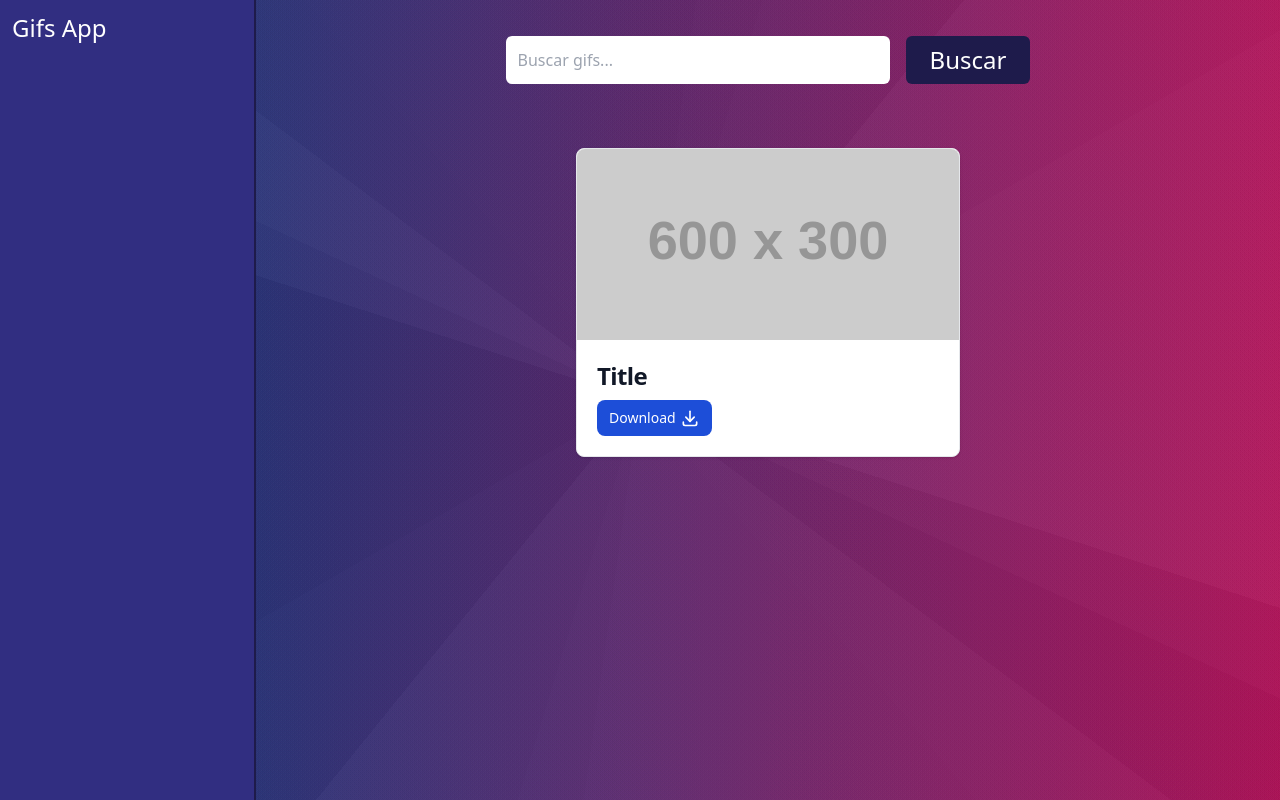
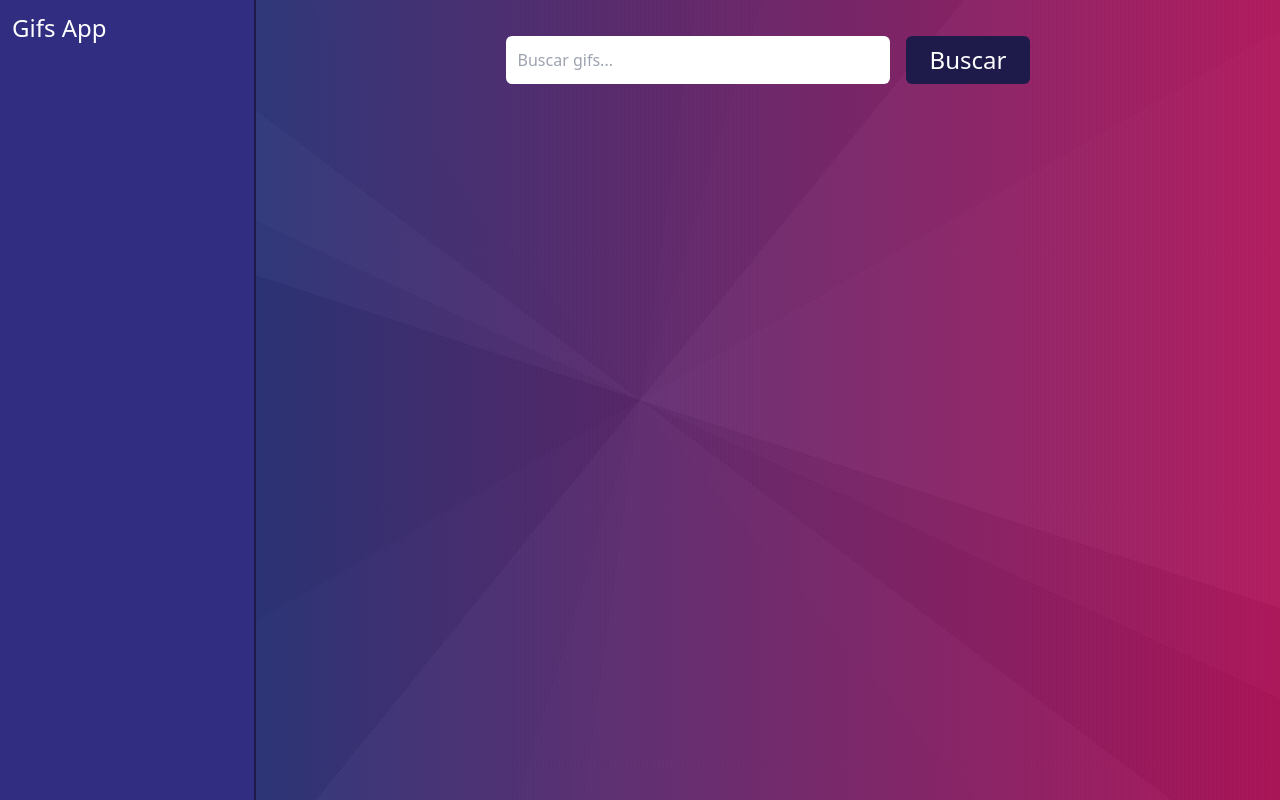
Before and after one commit to iam-leo/gifs-app, an Angular app: page / in a window 1280 px wide. Built offline with nearby package versions, Linux system fonts and the light colour scheme.

Commit message:
add: data gifts to cardList components

```diff
--- a/src/app/gifs/components/card-list/card-list.component.html
+++ b/src/app/gifs/components/card-list/card-list.component.html
@@ -1,10 +1,11 @@
-<div class="max-w-sm bg-white border border-gray-200 rounded-lg shadow dark:bg-gray-800 dark:border-gray-700">
+<div *ngFor="let gif of gifs"
+    class="max-w-sm bg-white border border-gray-200 rounded-lg shadow dark:bg-gray-800 dark:border-gray-700">
     <a href="#">
         <img class="rounded-t-lg" src="http://via.placeholder.com/600x300" alt="" />
     </a>
     <div class="p-5">
         <a href="#">
-            <h5 class="mb-2 text-2xl font-bold tracking-tight text-gray-900 dark:text-white">Title</h5>
+            <h5 class="mb-2 text-2xl font-bold tracking-tight text-gray-900 dark:text-white">{{ gif.title }}</h5>
         </a>
         <a href="#"
             class="inline-flex items-center px-3 py-2 text-sm font-medium text-center text-white bg-blue-700 rounded-lg gap-x-1 hover:bg-blue-800 focus:ring-4 focus:outline-none focus:ring-blue-300 dark:bg-blue-600 dark:hover:bg-blue-700 dark:focus:ring-blue-800">
--- a/src/app/gifs/components/card-list/card-list.component.ts
+++ b/src/app/gifs/components/card-list/card-list.component.ts
@@ -1,8 +1,12 @@
-import { Component } from '@angular/core';
+import { Component, Input } from '@angular/core';
+import { Gif } from '../../interfaces/gifs.interfaces';
 
 @Component({
   selector: 'gifs-card-list',
   templateUrl: './card-list.component.html',
   styleUrl: './card-list.component.css',
 })
-export class CardListComponent {}
+export class CardListComponent {
+  @Input()
+  public gifs: Gif[] = [];
+}
--- a/src/app/gifs/pages/home-page/home-page.component.html
+++ b/src/app/gifs/pages/home-page/home-page.component.html
@@ -5,5 +5,5 @@
     </div>
 
     <!-- Gifs list -->
-    <gifs-card-list></gifs-card-list>
+    <gifs-card-list [gifs]="gifs"></gifs-card-list>
 </div>
--- a/src/app/gifs/pages/home-page/home-page.component.ts
+++ b/src/app/gifs/pages/home-page/home-page.component.ts
@@ -1,8 +1,16 @@
 import { Component } from '@angular/core';
+import { GifsService } from '../../services/gifs.service';
+import { Gif } from '../../interfaces/gifs.interfaces';
 
 @Component({
   selector: 'gifs-home-page',
   templateUrl: './home-page.component.html',
   styleUrl: './home-page.component.css',
 })
-export class HomePageComponent {}
+export class HomePageComponent {
+  constructor(private gifsService: GifsService) {}
+
+  get gifs(): Gif[] {
+    return this.gifsService.gifList;
+  }
+}
```
